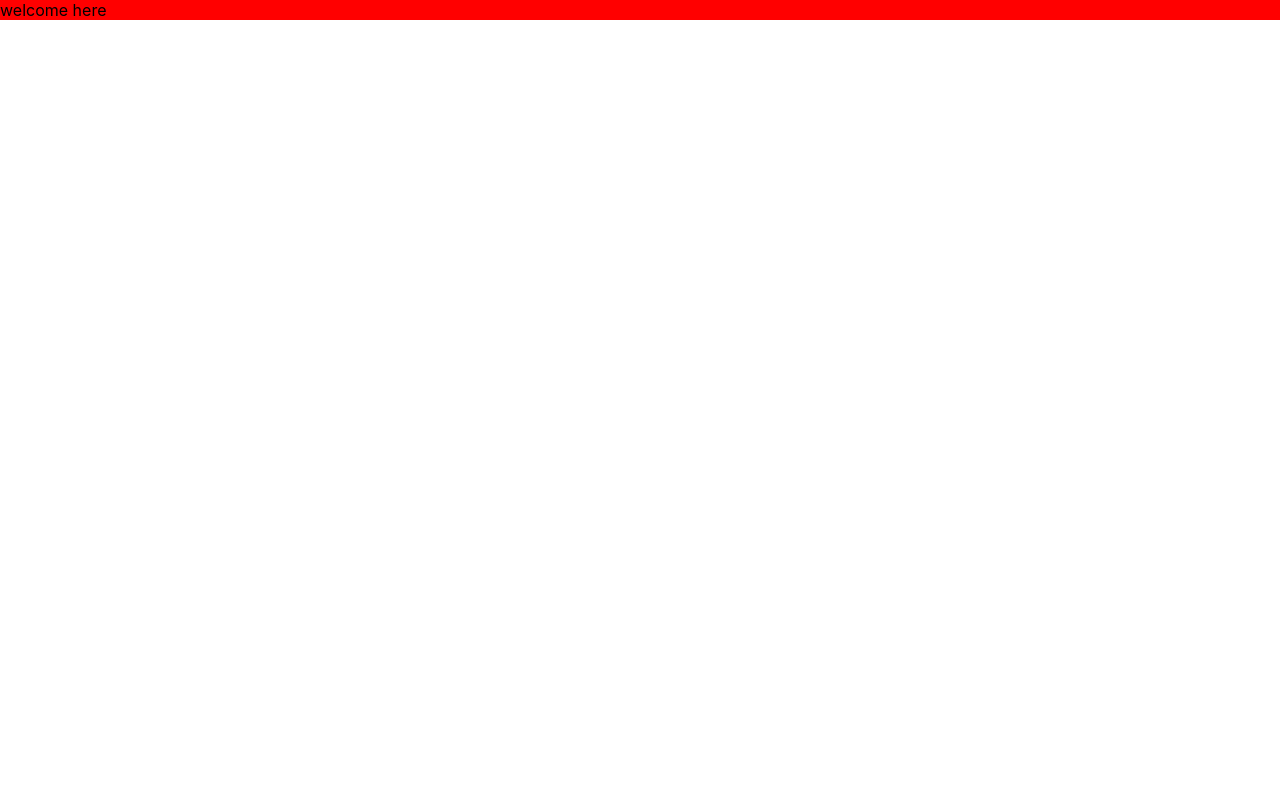
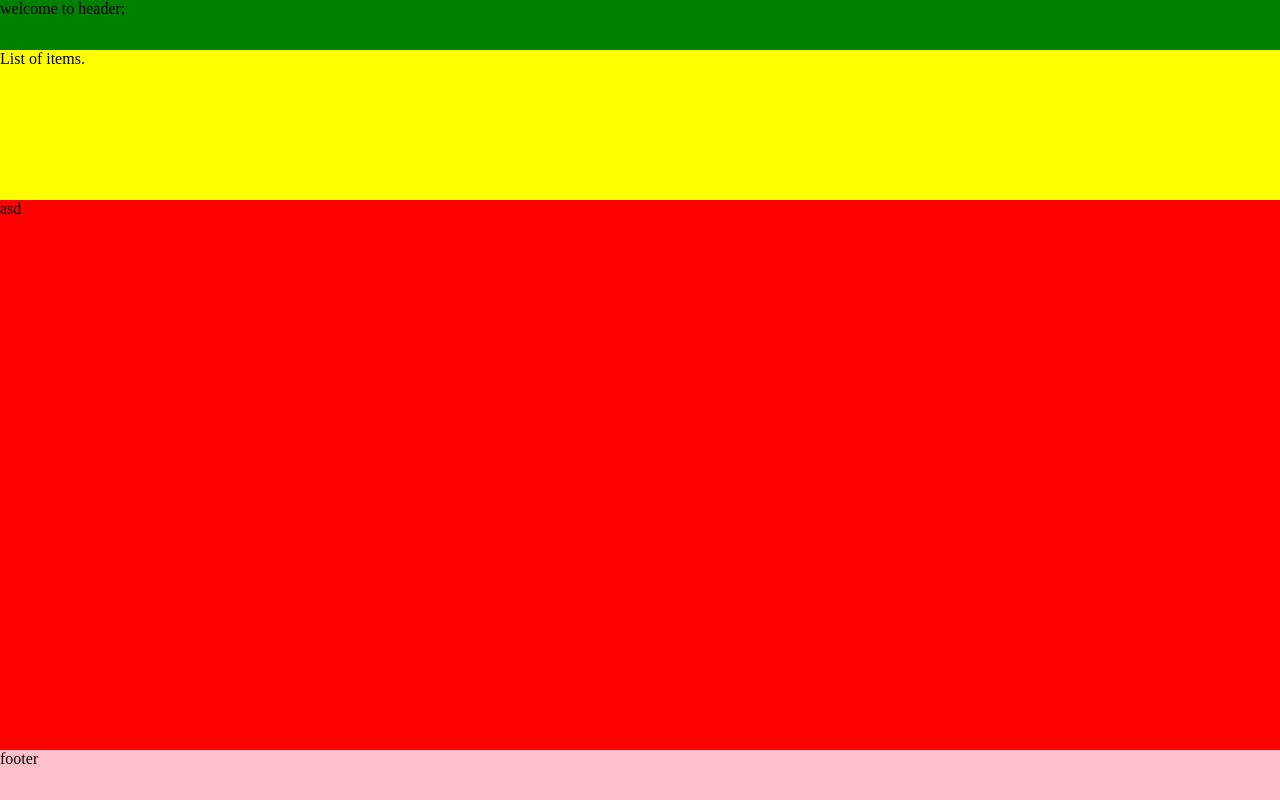
Before and after one commit to charJKL/react.split.v2, a React (Create React App) app: page / in a window 1280 px wide. Built offline with nearby package versions, Linux system fonts and the light colour scheme.

Commit message:
Mock app layout.

```diff
--- a/src/App.module.scss
+++ b/src/App.module.scss
@@ -1,4 +1,22 @@
-.app
+.header
 {
-	background: red;
+	flex: 0 0 50px;
+	background: green;
 }
+
+.list
+{
+	flex: 0 0 150px;
+	background: yellow;
+}
+
+.main
+{
+	flex: 1 0 0;
+}
+
+.footer
+{
+	flex: 0 0 50px;
+	background: pink;
+}
--- a/src/App.tsx
+++ b/src/App.tsx
@@ -2,11 +2,26 @@ import React from 'react';
 import logo from './logo.svg';
 import css from './App.module.scss';
 
+import Header from "./components/Header";
+import List from "./components/List";
+import Footer from "./components/Footer";
+
 function App() {
 	return (
-		<div className={css.app}>
-			<header className="App-header">welcome here</header>
-		</div>
+		<>
+			<header className={css.header}>
+				<Header />
+			</header>
+			<section className={css.list}>
+				<List />
+			</section>
+			<main className={css.main}>
+				asd
+			</main>
+			<footer className={css.footer}>
+				<Footer />
+			</footer>
+		</>
 	);
 }
 
--- /dev/null
+++ b/src/components/Footer.tsx
@@ -0,0 +1,12 @@
+import react from "react";
+
+const Footer = () : JSX.Element =>
+{
+	return (
+		<footer>
+			footer
+		</footer>
+	)
+}
+
+export default Footer;
--- /dev/null
+++ b/src/components/Header.tsx
@@ -0,0 +1,11 @@
+import React from "react";
+
+ const Header = (): JSX.Element =>
+{
+	return (
+		<header>
+			welcome to header;
+		</header>
+	);
+}
+export default Header;
--- /dev/null
+++ b/src/components/List.tsx
@@ -0,0 +1,12 @@
+import react from "react";
+
+const List = (): JSX.Element =>
+{
+	return (
+		<section>
+			List of items.
+		</section>
+	)
+}
+
+export default List;
--- a/src/index.scss
+++ b/src/index.scss
@@ -1,13 +1,19 @@
-body {
-  margin: 0;
-  font-family: -apple-system, BlinkMacSystemFont, 'Segoe UI', 'Roboto', 'Oxygen',
-    'Ubuntu', 'Cantarell', 'Fira Sans', 'Droid Sans', 'Helvetica Neue',
-    sans-serif;
-  -webkit-font-smoothing: antialiased;
-  -moz-osx-font-smoothing: grayscale;
+$font: 'Segoe UI', sans-serif;
+
+html
+{
+	height: 100%;
 }
-
-code {
-  font-family: source-code-pro, Menlo, Monaco, Consolas, 'Courier New',
-    monospace;
+body
+{
+	height: 100%;
+	padding: 0px;
+	margin: 0px;
 }
+#root
+{
+	display: flex;
+	flex-flow: column nowrap;
+	height: 100%;
+	background: red;
+}
```
Also changed, not shown: src/index.tsx (+4 -4 lines), public/manifest.json, src/components/Footer.module.css (added), src/components/Header.module.css (added), src/components/List.module.css (added).
